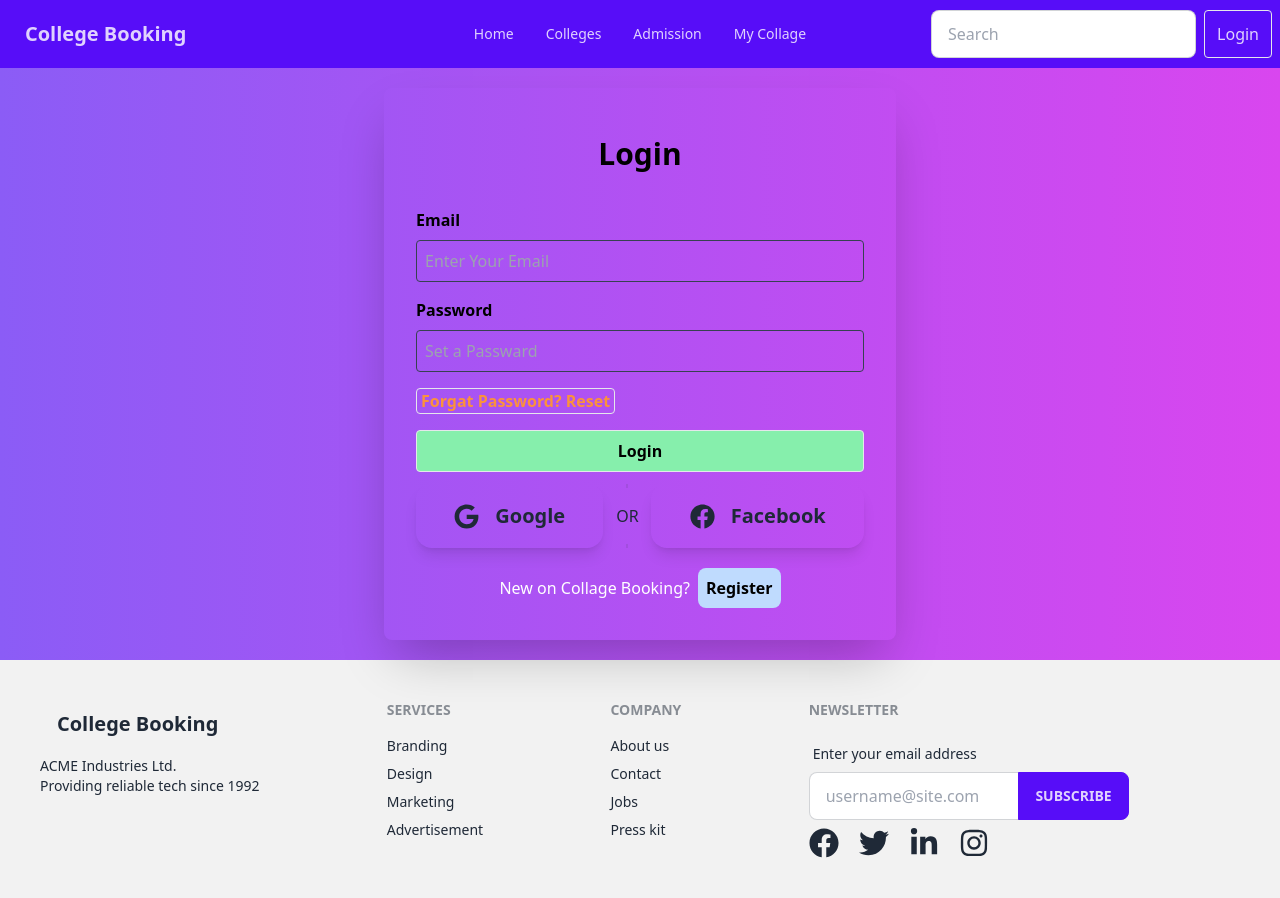
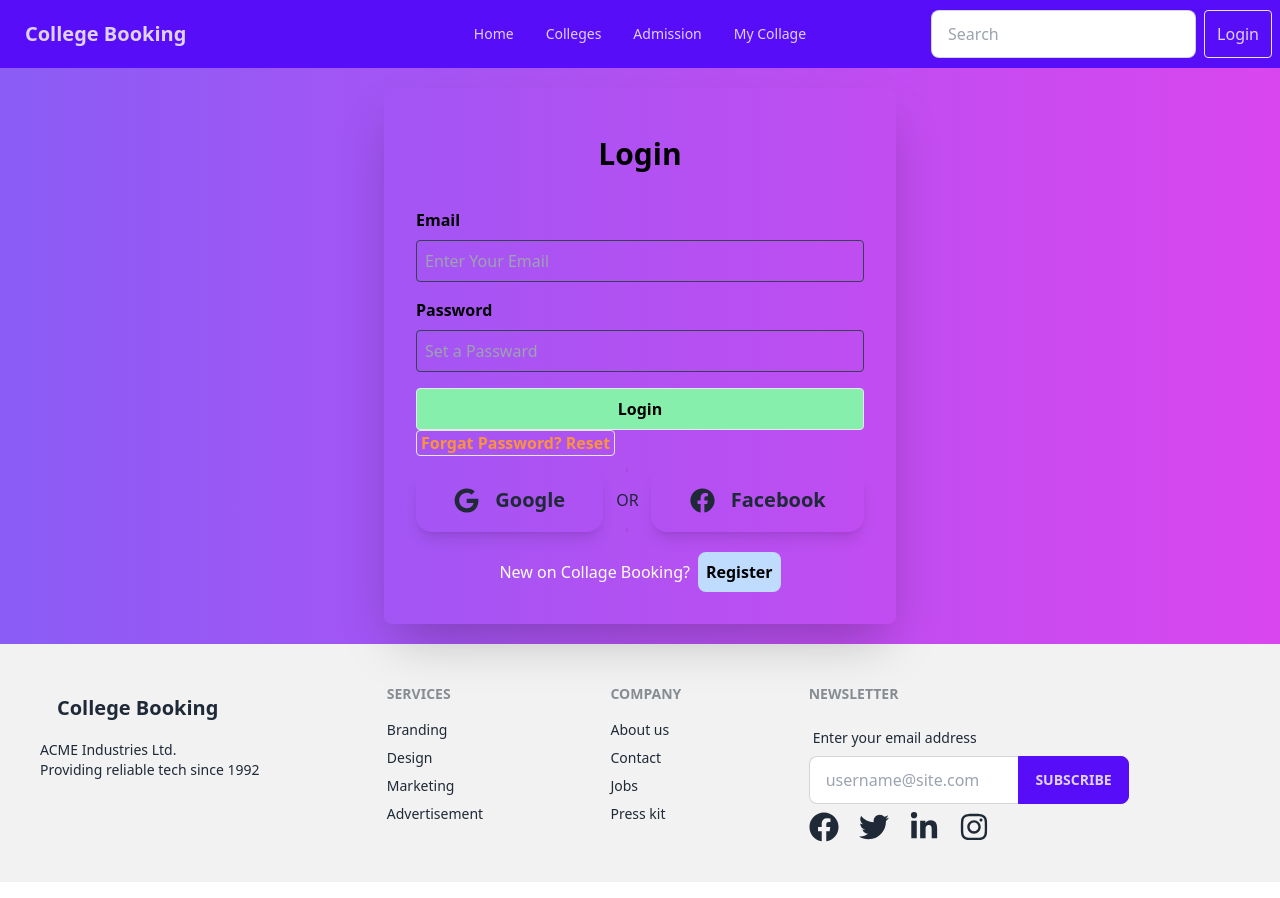
Before and after one commit to ahaduzzaman5503/college_booking_client, a React (Vite) app: page /login in a window 1280 px wide. Built offline with nearby package versions, Linux system fonts and the light colour scheme; no server answers.

Commit message:
trying to reset eamil

```diff
--- a/src/components/AuthProvider/AuthProvider.jsx
+++ b/src/components/AuthProvider/AuthProvider.jsx
@@ -1,9 +1,10 @@
 import {
-    FacebookAuthProvider,
-    GoogleAuthProvider,
+  FacebookAuthProvider,
+  GoogleAuthProvider,
   createUserWithEmailAndPassword,
   getAuth,
   onAuthStateChanged,
+  sendPasswordResetEmail,
   signInWithEmailAndPassword,
   signInWithPopup,
   signOut,
@@ -63,8 +64,10 @@ const AuthProvider = ({ children }) => {
     return signInWithPopup(auth, facebookProvider)
   }
 
-
-
+  const resetPassword = (email) => {
+    setLoading(true)
+    return sendPasswordResetEmail(auth, email )
+  }
 
   const authInfo = {
     users,
@@ -74,7 +77,8 @@ const AuthProvider = ({ children }) => {
     loading,
     updateUserProfile,
     googleSignIn,
-    facebookSignIn
+    facebookSignIn,
+    resetPassword
   };
   return (
     <AuthContext.Provider value={authInfo}>{children}</AuthContext.Provider>
--- a/src/components/Login/Login.jsx
+++ b/src/components/Login/Login.jsx
@@ -9,6 +9,8 @@ import { useLocation, useNavigate } from "react-router-dom";
 const Login = () => {
     const { signIn } = useContext(AuthContext);
     const {googleSignIn} = useContext(AuthContext);
+    const {facebookSignIn} = useContext(AuthContext);
+    const {resetPassword} = useContext(AuthContext);
     const location = useLocation();
     const navigate = useNavigate();
     let from = location.state?.from?.pathname || "/";
@@ -24,6 +26,29 @@ const Login = () => {
             console.log("error", error.message);
           });
     }
+
+    const facebookSignInHandle = () => {
+        facebookSignIn()
+        .then((result) => {
+            const facebookUser = result.user;
+            console.log(facebookUser, "Facebook sign in succesfully");
+            navigate(from, {replace: true})
+          })
+          .catch((error) => {
+            console.log("error", error.message);
+          });
+    }
+
+    const resetPasswordhandle = () => {
+        resetPassword()
+        .then(() => {
+           alert("Please Check your Email");
+          })
+          .catch((error) => {
+            console.log("error", error.message);
+          });
+    }
+
   const formSchema = Yup.object().shape({
     email: Yup.string()
       .required()
@@ -94,14 +119,6 @@ const Login = () => {
             )}
           </div>
 
-          <p>
-            {" "}
-            <button className="border rounded px-1 font-bold text-orange-400">
-              {" "}
-              Forgat Password? Reset
-            </button>{" "}
-          </p>
-
           <button
             type="submit"
             className="border rounded p-2 w-full font-bold text-black bg-green-300 "
@@ -109,6 +126,15 @@ const Login = () => {
             Login
           </button>
         </form>
+        <p>
+            {" "}
+            <button className="border rounded px-1 font-bold text-orange-400"
+            onClick={resetPasswordhandle}
+            >
+              {" "}
+              Forgat Password? Reset
+            </button>{" "}
+          </p>
 
         <div className="flex w-full mt-3">
           <div className="grid h-16 flex-grow  card bg-transparent shadow-lg rounded-box place-items-center">
@@ -120,7 +146,9 @@ const Login = () => {
             </div>
           </div>
           <div className="divider divider-horizontal">OR</div>
-          <div className="grid h-16 flex-grow card bg-transparent shadow-lg rounded-box place-items-center">
+          <div className="grid h-16 flex-grow card bg-transparent shadow-lg rounded-box place-items-center cursor-pointer"
+          onClick={facebookSignInHandle}
+          >
             <div className="flex gap-4 justify-center items-center">
               <FaFacebook size={25}></FaFacebook>{" "}
               <span className="font-bold text-xl">Facebook</span>
```
